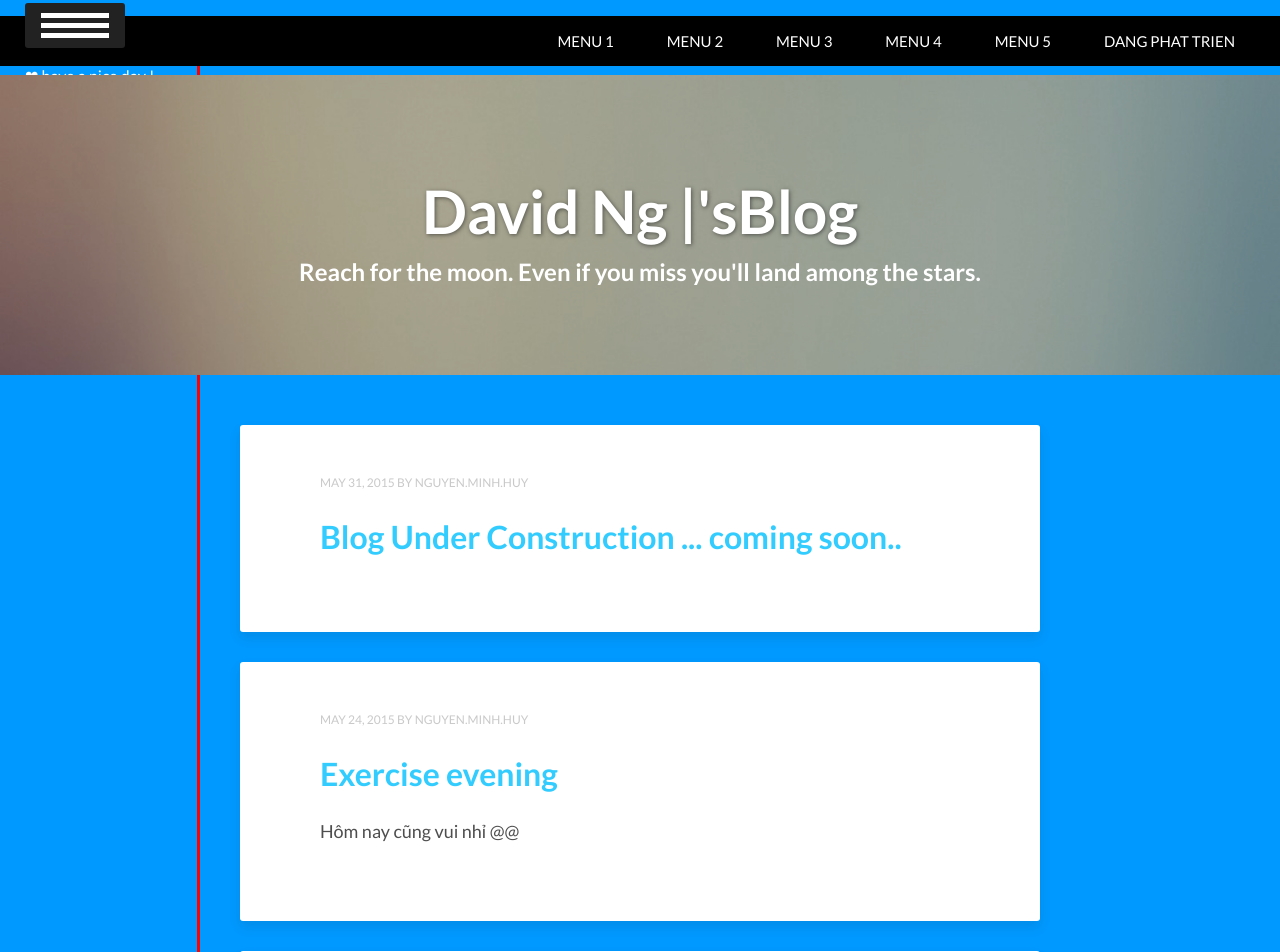
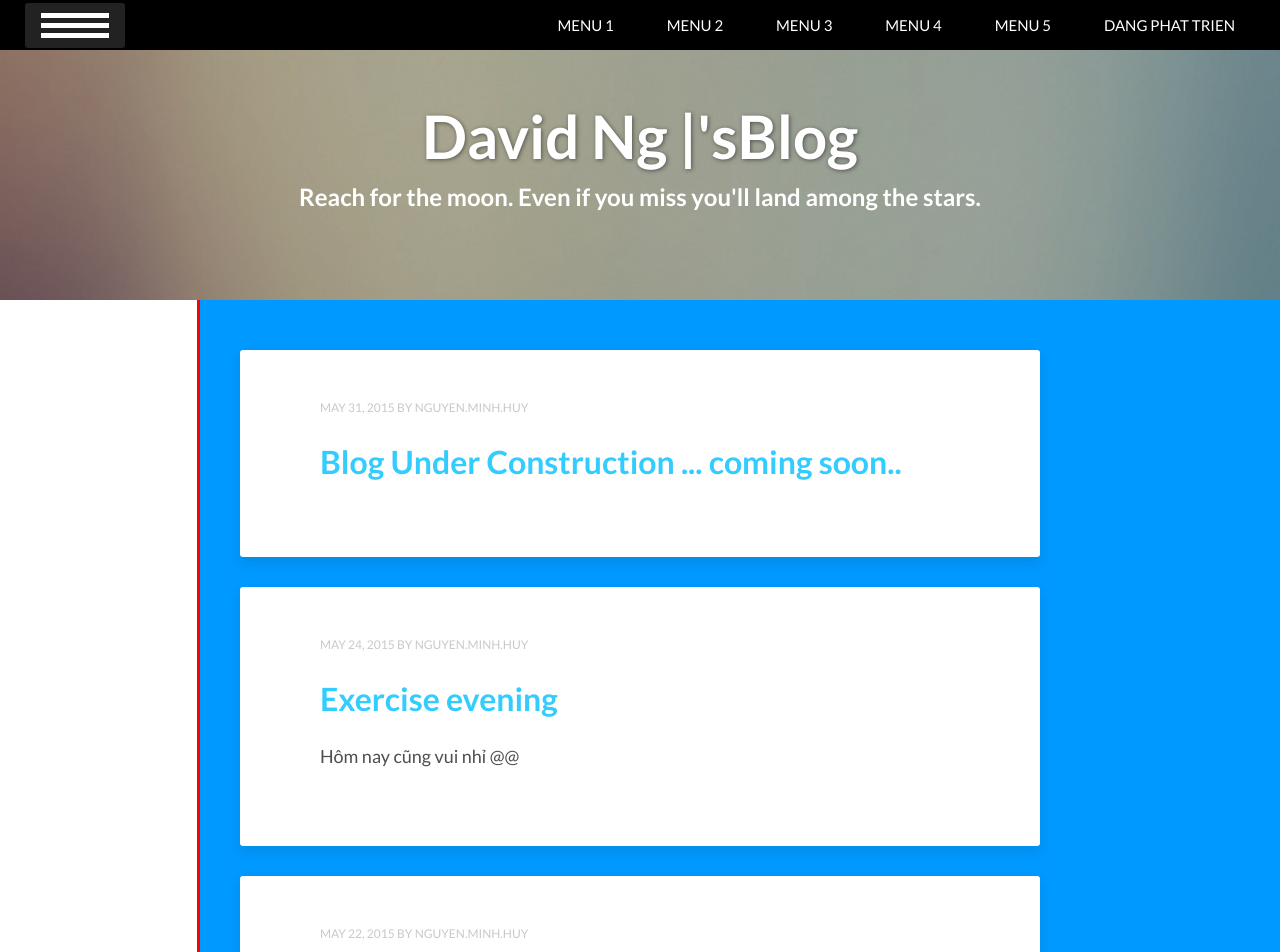
Before and after one commit to vareisen/vareisen.github.io, a Jekyll site: the page built from index.html, in a window 1280 px wide and 1400 px high. Shown: the top 952 px of the window. Built offline with Jekyll 4.4.1, drawn with Linux system fonts in a browser that asks for light colours; the list of posts is cut into pages by our own code; comment, search, counter and statistics services are not loaded.

Commit message:
Update head.html

```diff
--- a/_includes/head.html
+++ b/_includes/head.html
@@ -110,6 +110,7 @@
 
 #sidebar {
   position: fixed;
+  background-color: #fff;
   top: navi-bar-50px;
   left: 0px;
   width: 200px;
@@ -124,10 +125,6 @@
 <p style="color: #fff" class="nice_day">&#10084; have a nice day !</p>
 
 <!-- =================================== NAVIGATION BAR =====================================-->
-
-
-
-
 <div id="navi-bar">
     <ul>
         <li><a href="http://minhhuy150894.github.io">MENU 1</a></li>
@@ -143,6 +140,3 @@
     <p>hello</p>
 
 </div>
-<div id="content">
-    <p>content</p>
-</div>
```
